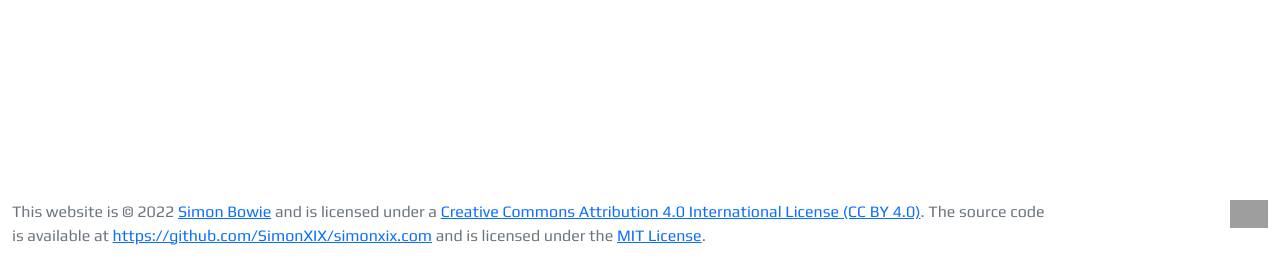
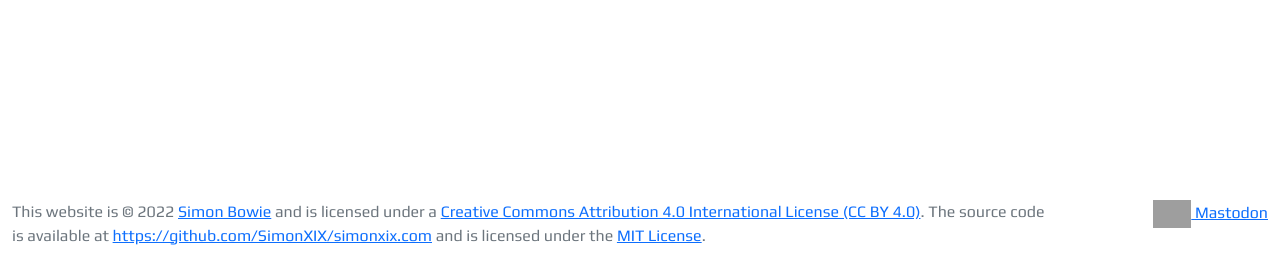
Before and after one commit to SimonXIX/simonxix.com, a Flask app: page / in a window 1280 px wide. Shown: the part 536-800 px from the top of the page. Run offline with Flask 2, Linux system fonts and the light colour scheme; parts of the project's set-up code (start-up, migrations or seed data) failed here and were passed over; some libraries are stand-ins or nearby versions; grey boxes are pictures that could not be loaded.

Commit message:
testing Mastodon verification

```diff
--- a/web/app/templates/base.html
+++ b/web/app/templates/base.html
@@ -42,6 +42,7 @@
     <link href="{{ url_for('static',filename='css/custom.css') }}" rel="stylesheet">
     <!-- Google font -->
     <link href="https://fonts.googleapis.com/css?family=Play&display=swap" rel='stylesheet' type='text/css'>
+
     </head>
 <body class="d-flex flex-column h-100">
   <header>
@@ -83,6 +84,7 @@
           <a href="http://{{ onion }}">
             <img class="onion" aria-label="Link to onion service version" src="{{ url_for('static', filename='img/onion-svgrepo-com.svg') }}">
           </a>
+          <a rel="me" href="https://mastodon.scot/@simonxix">Mastodon</a>
         </div>
       </div>
     </div>
```
